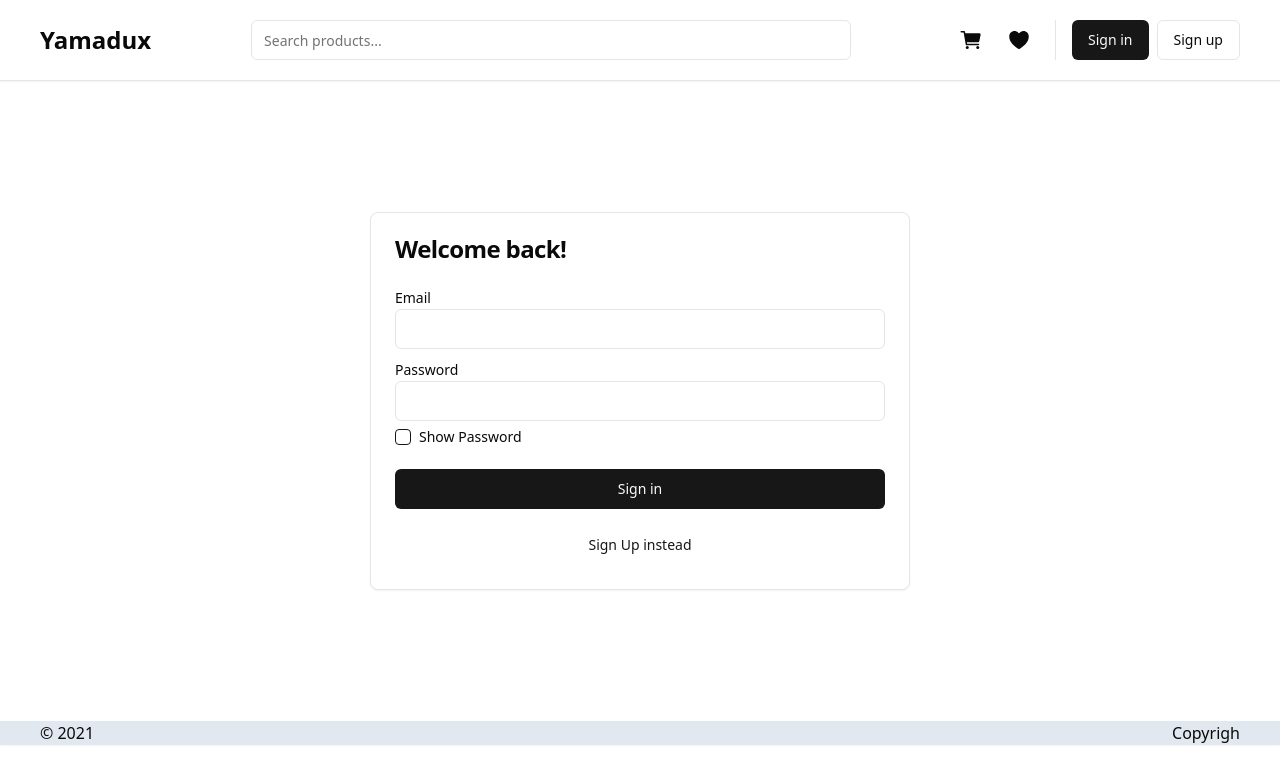
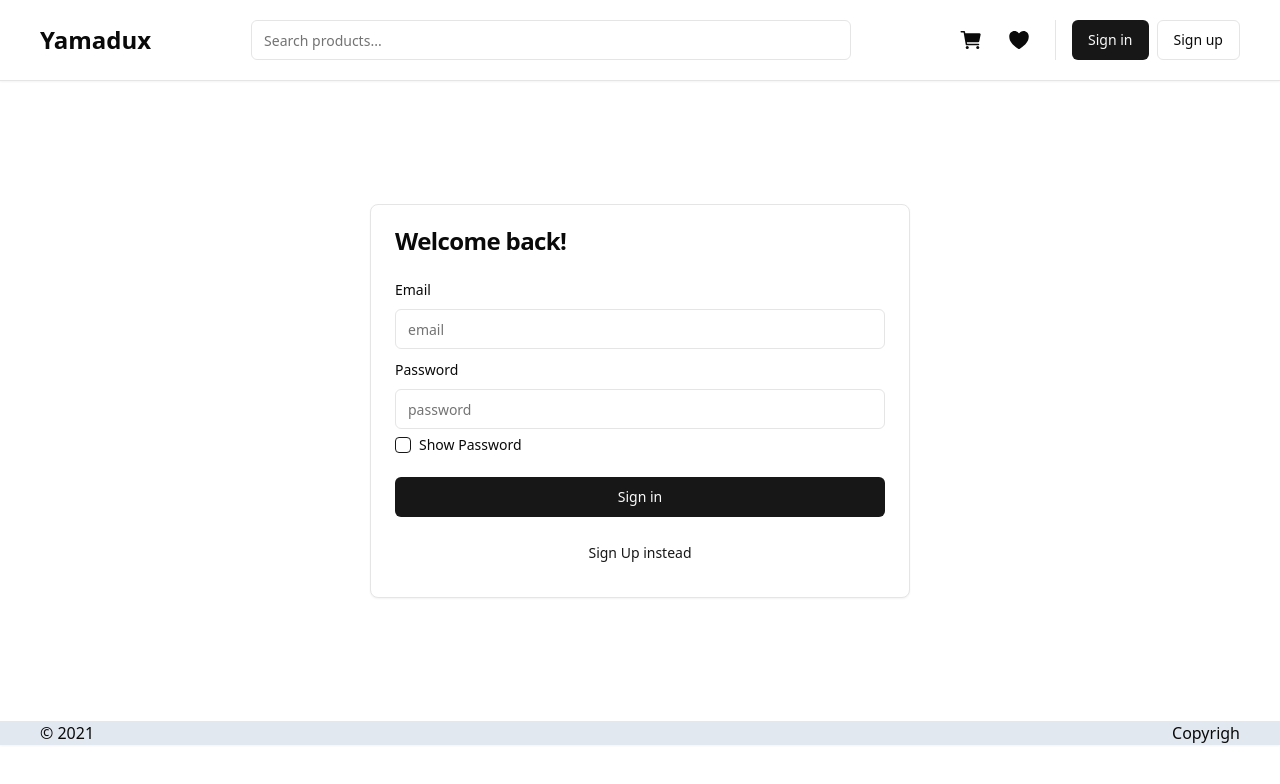
Before and after one commit to yasirmaa/react-redux, a React (Vite) app: page /login in a window 1280 px wide. Shown: the top 784 px of the page. Built offline with nearby package versions, Linux system fonts and the light colour scheme.

Commit message:
form with zod & react-hook-form

```diff
--- a/package.json
+++ b/package.json
@@ -10,6 +10,7 @@
     "preview": "vite preview"
   },
   "dependencies": {
+    "@hookform/resolvers": "^3.9.0",
     "@radix-ui/react-checkbox": "^1.1.1",
     "@radix-ui/react-label": "^2.1.0",
     "@radix-ui/react-separator": "^1.1.0",
@@ -19,10 +20,12 @@
     "lucide-react": "^0.441.0",
     "react": "^18.3.1",
     "react-dom": "^18.3.1",
+    "react-hook-form": "^7.53.0",
     "react-icons": "^5.3.0",
     "react-router-dom": "^6.26.2",
     "tailwind-merge": "^2.5.2",
-    "tailwindcss-animate": "^1.0.7"
+    "tailwindcss-animate": "^1.0.7",
+    "zod": "^3.23.8"
   },
   "devDependencies": {
     "@eslint/js": "^9.9.0",
--- /dev/null
+++ b/src/components/ui/form.tsx
@@ -0,0 +1,176 @@
+import * as React from "react"
+import * as LabelPrimitive from "@radix-ui/react-label"
+import { Slot } from "@radix-ui/react-slot"
+import {
+  Controller,
+  ControllerProps,
+  FieldPath,
+  FieldValues,
+  FormProvider,
+  useFormContext,
+} from "react-hook-form"
+
+import { cn } from "@/lib/utils"
+import { Label } from "@/components/ui/label"
+
+const Form = FormProvider
+
+type FormFieldContextValue<
+  TFieldValues extends FieldValues = FieldValues,
+  TName extends FieldPath<TFieldValues> = FieldPath<TFieldValues>
+> = {
+  name: TName
+}
+
+const FormFieldContext = React.createContext<FormFieldContextValue>(
+  {} as FormFieldContextValue
+)
+
+const FormField = <
+  TFieldValues extends FieldValues = FieldValues,
+  TName extends FieldPath<TFieldValues> = FieldPath<TFieldValues>
+>({
+  ...props
+}: ControllerProps<TFieldValues, TName>) => {
+  return (
+    <FormFieldContext.Provider value={{ name: props.name }}>
+      <Controller {...props} />
+    </FormFieldContext.Provider>
+  )
+}
+
+const useFormField = () => {
+  const fieldContext = React.useContext(FormFieldContext)
+  const itemContext = React.useContext(FormItemContext)
+  const { getFieldState, formState } = useFormContext()
+
+  const fieldState = getFieldState(fieldContext.name, formState)
+
+  if (!fieldContext) {
+    throw new Error("useFormField should be used within <FormField>")
+  }
+
+  const { id } = itemContext
+
+  return {
+    id,
+    name: fieldContext.name,
+    formItemId: `${id}-form-item`,
+    formDescriptionId: `${id}-form-item-description`,
+    formMessageId: `${id}-form-item-message`,
+    ...fieldState,
+  }
+}
+
+type FormItemContextValue = {
+  id: string
+}
+
+const FormItemContext = React.createContext<FormItemContextValue>(
+  {} as FormItemContextValue
+)
+
+const FormItem = React.forwardRef<
+  HTMLDivElement,
+  React.HTMLAttributes<HTMLDivElement>
+>(({ className, ...props }, ref) => {
+  const id = React.useId()
+
+  return (
+    <FormItemContext.Provider value={{ id }}>
+      <div ref={ref} className={cn("space-y-2", className)} {...props} />
+    </FormItemContext.Provider>
+  )
+})
+FormItem.displayName = "FormItem"
+
+const FormLabel = React.forwardRef<
+  React.ElementRef<typeof LabelPrimitive.Root>,
+  React.ComponentPropsWithoutRef<typeof LabelPrimitive.Root>
+>(({ className, ...props }, ref) => {
+  const { error, formItemId } = useFormField()
+
+  return (
+    <Label
+      ref={ref}
+      className={cn(error && "text-destructive", className)}
+      htmlFor={formItemId}
+      {...props}
+    />
+  )
+})
+FormLabel.displayName = "FormLabel"
+
+const FormControl = React.forwardRef<
+  React.ElementRef<typeof Slot>,
+  React.ComponentPropsWithoutRef<typeof Slot>
+>(({ ...props }, ref) => {
+  const { error, formItemId, formDescriptionId, formMessageId } = useFormField()
+
+  return (
+    <Slot
+      ref={ref}
+      id={formItemId}
+      aria-describedby={
+        !error
+          ? `${formDescriptionId}`
+          : `${formDescriptionId} ${formMessageId}`
+      }
+      aria-invalid={!!error}
+      {...props}
+    />
+  )
+})
+FormControl.displayName = "FormControl"
+
+const FormDescription = React.forwardRef<
+  HTMLParagraphElement,
+  React.HTMLAttributes<HTMLParagraphElement>
+>(({ className, ...props }, ref) => {
+  const { formDescriptionId } = useFormField()
+
+  return (
+    <p
+      ref={ref}
+      id={formDescriptionId}
+      className={cn("text-sm text-muted-foreground", className)}
+      {...props}
+    />
+  )
+})
+FormDescription.displayName = "FormDescription"
+
+const FormMessage = React.forwardRef<
+  HTMLParagraphElement,
+  React.HTMLAttributes<HTMLParagraphElement>
+>(({ className, children, ...props }, ref) => {
+  const { error, formMessageId } = useFormField()
+  const body = error ? String(error?.message) : children
+
+  if (!body) {
+    return null
+  }
+
+  return (
+    <p
+      ref={ref}
+      id={formMessageId}
+      className={cn("text-sm font-medium text-destructive", className)}
+      {...props}
+    >
+      {body}
+    </p>
+  )
+})
+FormMessage.displayName = "FormMessage"
+
+export {
+  useFormField,
+  Form,
+  FormItem,
+  FormLabel,
+  FormControl,
+  FormDescription,
+  FormMessage,
+  FormField,
+}
--- a/src/pages/auth/LoginPage.tsx
+++ b/src/pages/auth/LoginPage.tsx
@@ -1,48 +1,86 @@
 import { Button } from '@/components/ui/button';
 import { Card, CardContent, CardFooter, CardHeader, CardTitle } from '@/components/ui/card';
 import { Checkbox } from '@/components/ui/checkbox';
+import {
+  Form,
+  FormControl,
+  FormField,
+  FormItem,
+  FormLabel,
+  FormMessage,
+} from '@/components/ui/form';
 import { Input } from '@/components/ui/input';
 import { Label } from '@/components/ui/label';
 import { useState } from 'react';
+import { useForm } from 'react-hook-form';
+import { z } from 'zod';
+import { zodResolver } from '@hookform/resolvers/zod';
+
+type LoginForm = {
+  email: string;
+  password: string;
+};
+
+const loginFromSchema = z.object({
+  email: z.string().email('Invalid email format'),
+  password: z.string().min(8, 'Password must be at least 8 characters long'),
+});
 
 const LoginPage = () => {
-  const [email, setEmail] = useState('');
-  const [password, setPassword] = useState('');
+  const form = useForm({
+    defaultValues: {
+      email: '',
+      password: '',
+    },
+    resolver: zodResolver(loginFromSchema),
+    reValidateMode: 'onChange',
+  });
+
   const [showPassword, setShowPassword] = useState(false);
 
-  const handleLogin = () => {
-    console.log({ email, password });
+  const handleLogin = (values: LoginForm) => {
+    console.log(values.email, values.password);
   };
 
   return (
     <main className="px-4 container py-8 flex flex-col mx-auto justify-center items-center max-w-screen-md h-[80vh]">
-      <Card className="w-full max-w-[540px]">
+      <Form {...form}>
+        <form onSubmit={form.handleSubmit(handleLogin)} className="w-full max-w-[540px]">
+          <Card>
             <CardHeader>
               <CardTitle>Welcome back!</CardTitle>
             </CardHeader>
             <CardContent className="flex flex-col gap-2">
-          <div className="">
-            <Label htmlFor="email">Email</Label>
+              <FormField
+                control={form.control}
+                name="email"
+                render={({ field }) => (
+                  <FormItem>
+                    <FormLabel>Email</FormLabel>
+                    <FormControl>
+                      <Input placeholder="email" {...field} />
+                    </FormControl>
+                    <FormMessage />
+                  </FormItem>
+                )}
+              />
+              <FormField
+                control={form.control}
+                name="password"
+                render={({ field }) => (
+                  <FormItem>
+                    <FormLabel>Password</FormLabel>
+                    <FormControl>
                       <Input
-              type="email"
-              id="email"
-              name="email"
-              onChange={(e) => {
-                setEmail(e.target.value);
-              }}
+                        placeholder="password"
+                        {...field}
+                        type={showPassword ? 'text' : 'password'}
                       />
-          </div>
-          <div className="">
-            <Label htmlFor="password">Password</Label>
-            <Input
-              type={showPassword ? 'text' : 'password'}
-              id="password"
-              name="password"
-              onChange={(e) => {
-                setPassword(e.target.value);
-              }}
+                    </FormControl>
+                    <FormMessage />
+                  </FormItem>
+                )}
               />
-          </div>
               <div className="flex items-center space-x-2">
                 <Checkbox
                   id="show-password"
@@ -53,13 +91,15 @@
             </CardContent>
             <CardFooter>
               <div className="flex flex-col space-y-4 w-full">
-            <Button onClick={handleLogin}>Sign in</Button>
+                <Button type="submit">Sign in</Button>
                 <Button variant={'link'} className="w-full">
                   Sign Up instead
                 </Button>
               </div>
             </CardFooter>
           </Card>
+        </form>
+      </Form>
     </main>
   );
 };
```
Also changed, not shown: 1 other file (tests, documents, lock files or other folders). Lines whose indentation alone changed are shown as unchanged.
